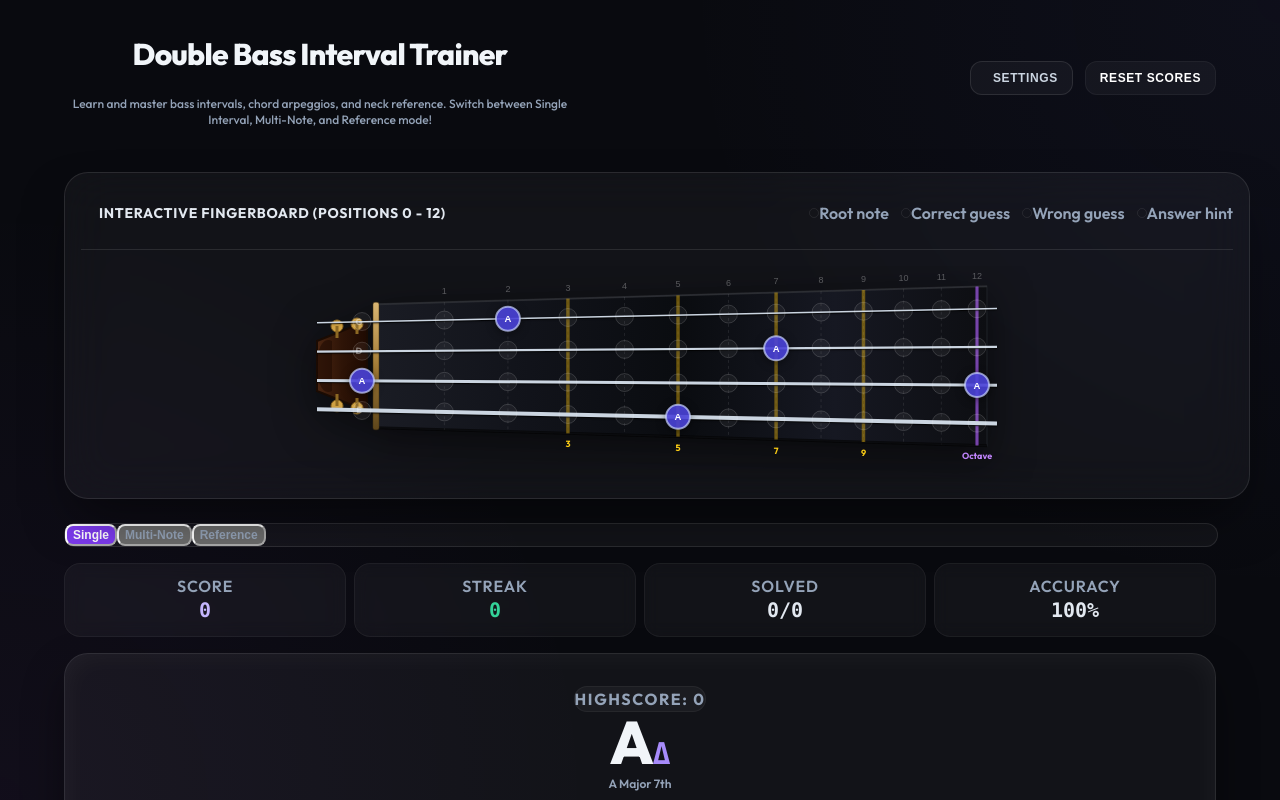
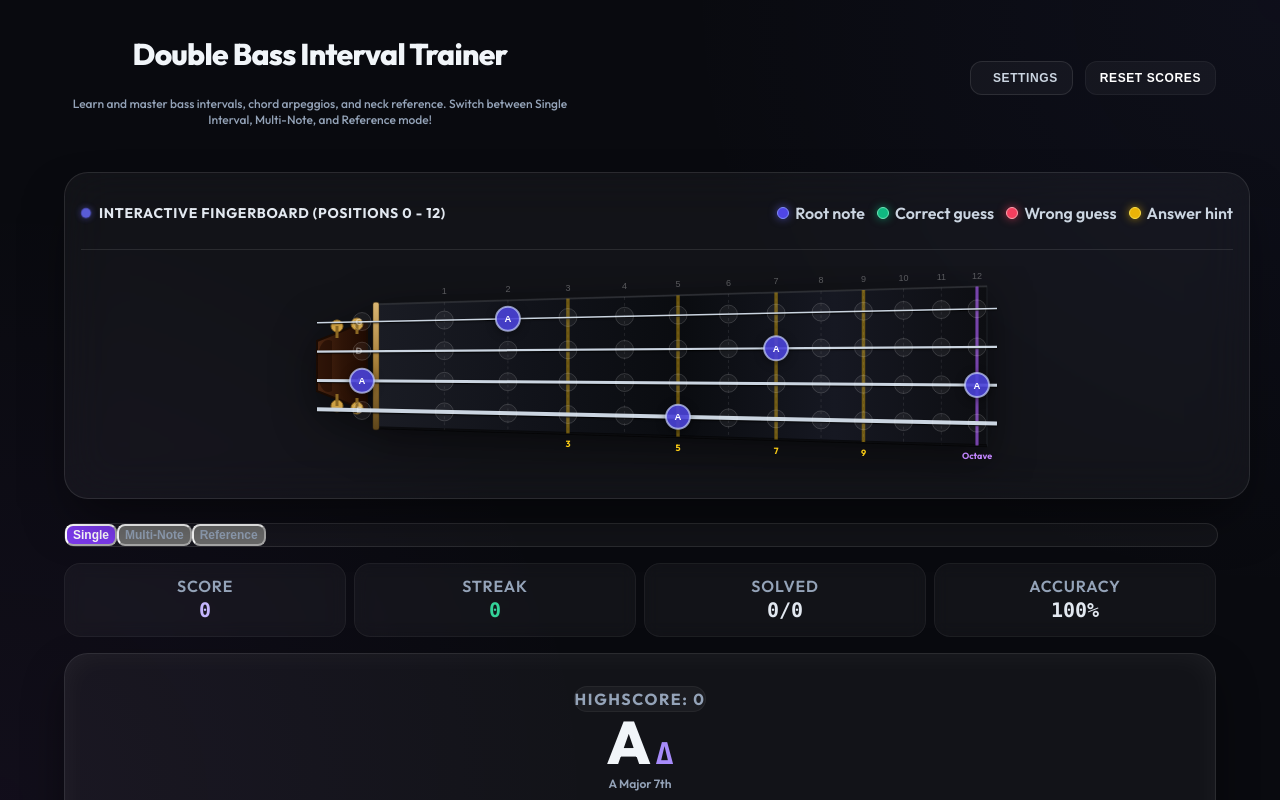
Before and after one commit to sgm-awesome/dbass-neck, a React (Vite) app: page / in a window 1280 px wide. Shown: the top 800 px of the page. Built offline with nearby package versions, Linux system fonts and the light colour scheme.

Commit message:
fix: render fingerboard legend dots with proper colors and glow

```diff
--- a/src/App.tsx
+++ b/src/App.tsx
@@ -391,23 +391,23 @@ export default function App() {
         <section aria-label="Interactive Double Bass Fingerboard" className="w-full bg-white/5 border border-white/10 backdrop-blur-xl p-4 sm:p-6 rounded-3xl shadow-2xl">
           <div className="flex flex-wrap justify-between items-center border-b border-white/10 pb-3 mb-4 gap-2">
             <div className="flex items-center gap-2">
-              <span className="w-2.5 h-2.5 rounded-full bg-indigo-500 animate-pulse" />
+              <span className="w-2.5 h-2.5 rounded-full bg-indigo-500 animate-pulse shadow-indigo-glow inline-block shrink-0" />
               <h3 className="text-sm font-bold uppercase tracking-wider text-slate-200">Interactive Fingerboard (Positions 0 - 12)</h3>
             </div>
-            <div className="flex flex-wrap gap-3 sm:gap-4 text-[10px] font-semibold text-slate-400">
+            <div className="flex flex-wrap gap-3 sm:gap-4 text-[10px] font-semibold text-slate-300">
               {practiceMode === 'reference' ? (
                 <>
-                  <span className="flex items-center gap-1"><span className="w-2 h-2 rounded-full bg-indigo-500 border border-indigo-300" /> Root (1)</span>
-                  <span className="flex items-center gap-1"><span className="w-2 h-2 rounded-full bg-emerald-500 border border-emerald-300" /> 3rd</span>
-                  <span className="flex items-center gap-1"><span className="w-2 h-2 rounded-full bg-cyan-500 border border-cyan-300" /> 5th</span>
-                  <span className="flex items-center gap-1"><span className="w-2 h-2 rounded-full bg-purple-500 border border-purple-300" /> 7th</span>
+                  <span className="flex items-center gap-1.5"><span className="w-2.5 h-2.5 rounded-full bg-indigo-500 border border-indigo-300 shadow-indigo-glow inline-block shrink-0" /> Root (1)</span>
+                  <span className="flex items-center gap-1.5"><span className="w-2.5 h-2.5 rounded-full bg-emerald-500 border border-emerald-300 shadow-emerald-glow inline-block shrink-0" /> 3rd</span>
+                  <span className="flex items-center gap-1.5"><span className="w-2.5 h-2.5 rounded-full bg-cyan-500 border border-cyan-300 shadow-cyan-glow inline-block shrink-0" /> 5th</span>
+                  <span className="flex items-center gap-1.5"><span className="w-2.5 h-2.5 rounded-full bg-purple-500 border border-purple-300 shadow-purple-glow inline-block shrink-0" /> 7th</span>
                 </>
               ) : (
                 <>
-                  <span className="flex items-center gap-1"><span className="w-2 h-2 rounded-full bg-indigo-600 border border-indigo-400" /> Root note</span>
-                  <span className="flex items-center gap-1"><span className="w-2 h-2 rounded-full bg-emerald-500 border border-emerald-300" /> Correct guess</span>
-                  <span className="flex items-center gap-1"><span className="w-2 h-2 rounded-full bg-rose-500 border border-rose-300" /> Wrong guess</span>
-                  <span className="flex items-center gap-1"><span className="w-2 h-2 rounded-full bg-yellow-500 border border-yellow-300" /> Answer hint</span>
+                  <span className="flex items-center gap-1.5"><span className="w-2.5 h-2.5 rounded-full bg-indigo-600 border border-indigo-400 shadow-indigo-glow inline-block shrink-0" /> Root note</span>
+                  <span className="flex items-center gap-1.5"><span className="w-2.5 h-2.5 rounded-full bg-emerald-500 border border-emerald-300 shadow-emerald-glow inline-block shrink-0" /> Correct guess</span>
+                  <span className="flex items-center gap-1.5"><span className="w-2.5 h-2.5 rounded-full bg-rose-500 border border-rose-300 shadow-rose-glow inline-block shrink-0" /> Wrong guess</span>
+                  <span className="flex items-center gap-1.5"><span className="w-2.5 h-2.5 rounded-full bg-yellow-500 border border-yellow-300 shadow-yellow-glow inline-block shrink-0" /> Answer hint</span>
                 </>
               )}
             </div>
--- a/src/index.css
+++ b/src/index.css
@@ -250,16 +250,76 @@ button:active {
 
 .bg-violet-600 { background-color: #7c3aed; }
 .bg-violet-600\/20 { background-color: rgba(124, 58, 237, 0.18); }
+.bg-violet-400 { background-color: #a78bfa; }
 .border-violet-500\/50 { border-color: rgba(139, 92, 246, 0.4); }
 .border-violet-500\/20 { border-color: rgba(139, 92, 246, 0.15); }
 .border-violet-500\/30 { border-color: rgba(139, 92, 246, 0.25); }
 
+.bg-indigo-500 { background-color: #6366f1; }
+.bg-indigo-600 { background-color: #4f46e5; }
+.bg-indigo-400 { background-color: #818cf8; }
 .bg-indigo-600\/20 { background-color: rgba(79, 70, 229, 0.18); }
+.border-indigo-300 { border-color: #a5b4fc; }
+.border-indigo-400 { border-color: #818cf8; }
+.border-indigo-500 { border-color: #6366f1; }
 .border-indigo-500\/50 { border-color: rgba(99, 102, 241, 0.4); }
 
+.bg-emerald-500 { background-color: #10b981; }
+.bg-emerald-400 { background-color: #34d399; }
 .bg-emerald-950\/10 { background-color: rgba(6, 78, 59, 0.1); }
+.border-emerald-300 { border-color: #6ee7b7; }
+.border-emerald-400 { border-color: #34d399; }
+.border-emerald-500 { border-color: #10b981; }
+
+.bg-rose-500 { background-color: #f43f5e; }
 .bg-rose-950\/10 { background-color: rgba(136, 19, 55, 0.1); }
+.border-rose-300 { border-color: #fda4af; }
+.border-rose-500 { border-color: #f43f5e; }
+
+.bg-yellow-500 { background-color: #eab308; }
+.bg-yellow-400 { background-color: #facc15; }
+.border-yellow-300 { border-color: #fde047; }
+.border-yellow-400 { border-color: #facc15; }
+
+.bg-amber-500 { background-color: #f59e0b; }
 .bg-amber-950\/10 { background-color: rgba(120, 53, 4, 0.1); }
+
+.bg-cyan-500 { background-color: #06b6d4; }
+.border-cyan-300 { border-color: #67e8f9; }
+.border-cyan-400 { border-color: #22d3ee; }
+
+.bg-sky-500 { background-color: #0ea5e9; }
+.border-sky-500 { border-color: #0ea5e9; }
+
+.bg-purple-500 { background-color: #a855f7; }
+.bg-purple-400 { background-color: #c084fc; }
+.border-purple-300 { border-color: #d8b4fe; }
+.border-purple-400 { border-color: #c084fc; }
+.border-purple-500 { border-color: #a855f7; }
+
+.bg-slate-600 { background-color: #475569; }
+.bg-white { background-color: #ffffff; }
+
+.inline-block { display: inline-block; }
+.shrink-0 { flex-shrink: 0; }
+.gap-1\.5 { gap: 0.375rem; }
+
+/* Status glow shadows */
+.shadow-indigo-glow { box-shadow: 0 0 8px rgba(99, 102, 241, 0.65); }
+.shadow-emerald-glow { box-shadow: 0 0 8px rgba(16, 185, 129, 0.65); }
+.shadow-rose-glow { box-shadow: 0 0 8px rgba(244, 63, 94, 0.65); }
+.shadow-yellow-glow { box-shadow: 0 0 8px rgba(234, 179, 8, 0.65); }
+.shadow-cyan-glow { box-shadow: 0 0 8px rgba(6, 182, 212, 0.65); }
+.shadow-purple-glow { box-shadow: 0 0 8px rgba(168, 85, 247, 0.65); }
+
+/* Pulse animation */
+@keyframes pulse {
+  0%, 100% { opacity: 1; transform: scale(1); }
+  50% { opacity: 0.35; transform: scale(0.9); }
+}
+.animate-pulse {
+  animation: pulse 2s cubic-bezier(0.4, 0, 0.6, 1) infinite;
+}
 
 /* SVG specific styles */
 .fill-none { fill: none; }
```
